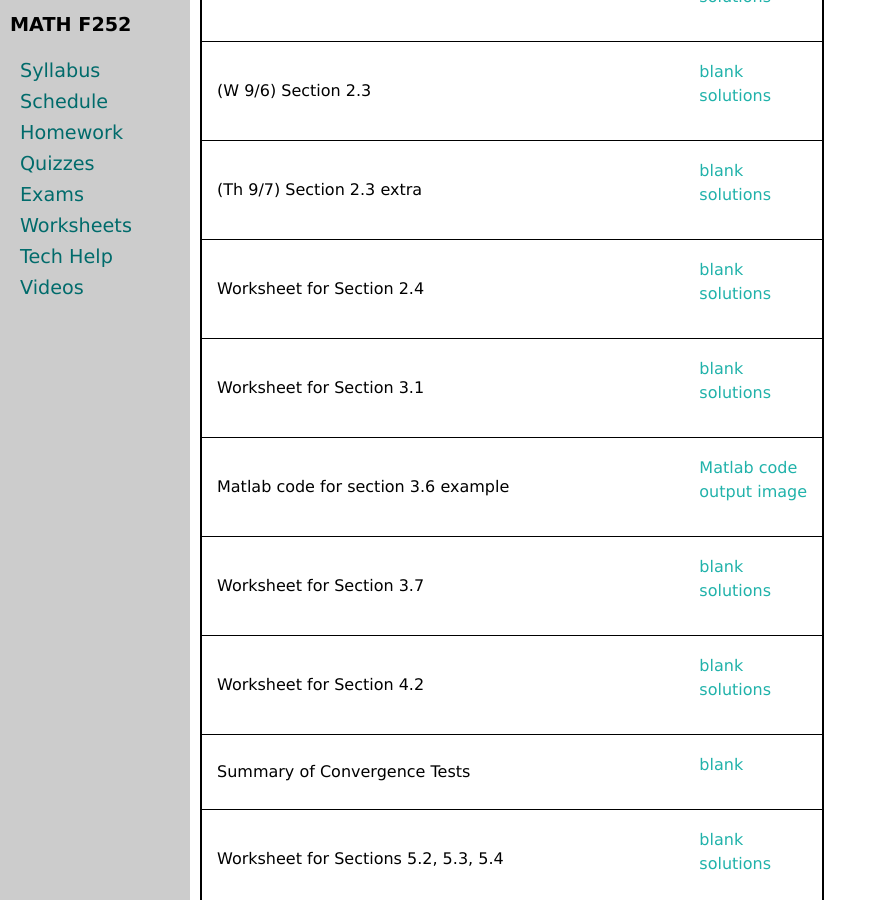
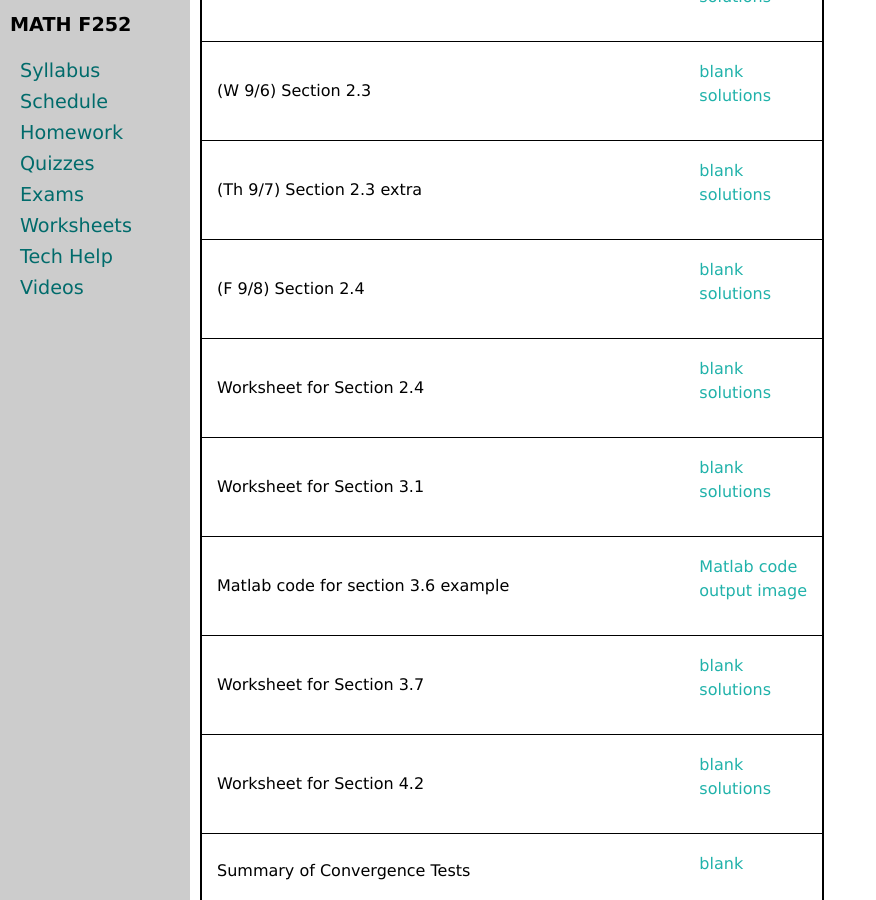
Before and after one commit to uaf-math/calc2, a Jekyll site: the page built from worksheets.md, in a window 1280 px wide and 900 px high, scrolled down 681 px. Shown: the whole window, without its empty margins (0-876 px from the left). Built offline with Jekyll 4.4.1, drawn with Linux system fonts in a browser that asks for light colours.

Commit message:
Update worksheets.yml

```diff
--- a/_data/worksheets.yml
+++ b/_data/worksheets.yml
@@ -22,6 +22,9 @@ worksheets:
 - name: (Th 9/7) Section 2.3 extra
   blank: M252-2-3-a.pdf
   solutions: M252-2-3-a-s.pdf
+- name: (F 9/8) Section 2.4
+  blank: M252-2-4.pdf
+  solutions: M252-2-4-s.pdf
 - name: Worksheet for Section 2.4
   blank: 2p4.pdf
   solutions: 2p4solns.pdf
```
